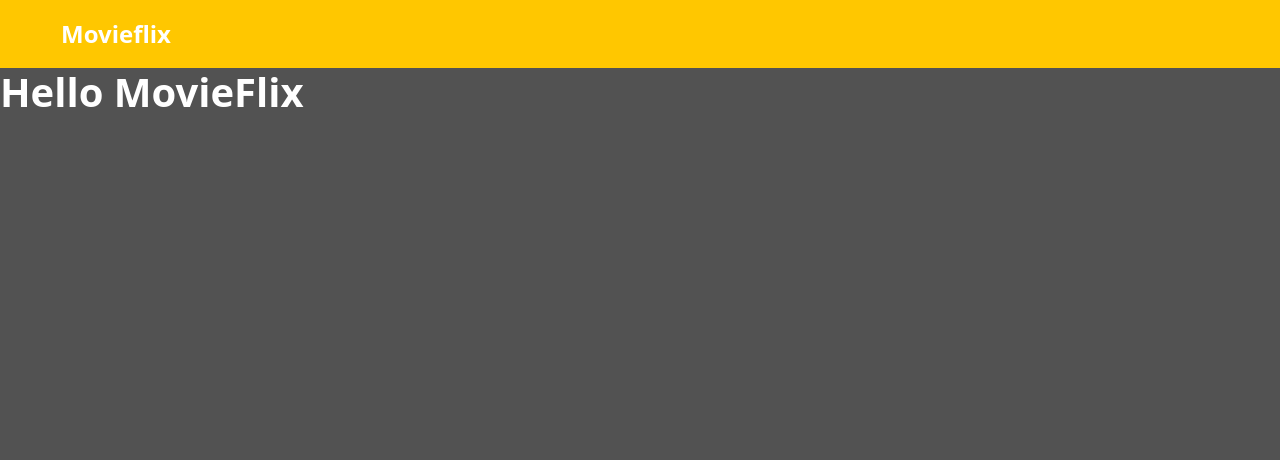
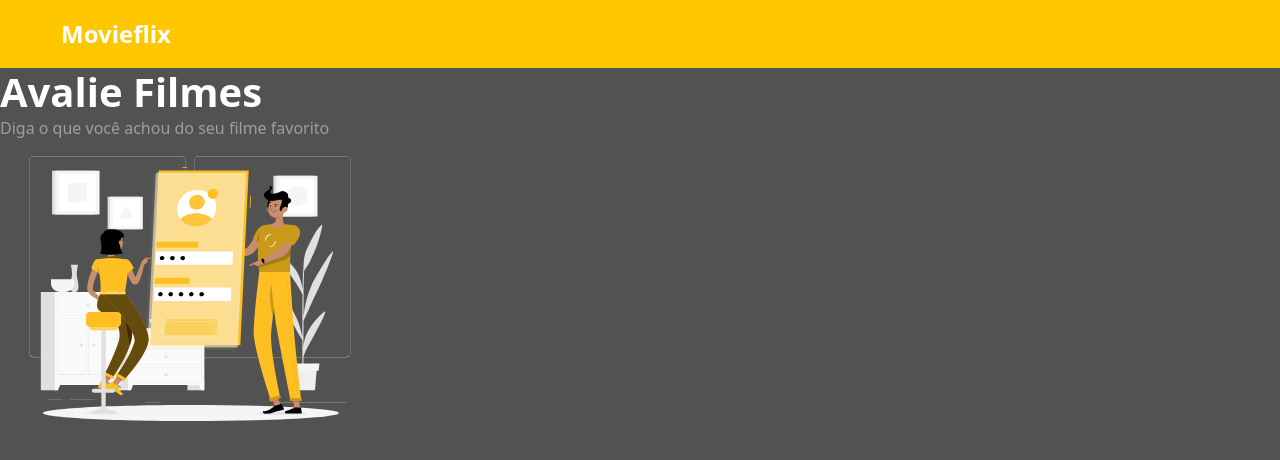
Before and after one commit to Samuferr/movieflix, a React (Create React App) app in the folder frontweb/: page / in a window 1280 px wide. Shown: the top 460 px of the page. Built offline with nearby package versions, Linux system fonts and the light colour scheme.

Commit message:
Home page created

```diff
--- a/frontweb/src/App.tsx
+++ b/frontweb/src/App.tsx
@@ -1,12 +1,11 @@
 import './assets/styles/custom.scss'
 import './App.css';
-import Navbar from 'components/Navbar';
+import Home from 'pages/Home';
 
 function App() {
   return (
     <>
-    <Navbar />
-    <h1>Hello MovieFlix</h1>
+    <Home />
     </>
   );
 }
--- a/frontweb/src/components/Navbar/index.tsx
+++ b/frontweb/src/components/Navbar/index.tsx
@@ -1,6 +1,6 @@
 import './styles.css';
 
-function Navbar() {
+const Navbar = () => {
     return (
         <nav className="main-nav navbar bg-primary">
         <div className="container-fluid navbar-content">
--- /dev/null
+++ b/frontweb/src/pages/Home/index.tsx
@@ -0,0 +1,22 @@
+import { ReactComponent as MainImage } from 'assets/images/main-image.svg';
+import Navbar from 'components/Navbar';
+
+const Home = () => {
+  return (
+    <>
+      <Navbar />
+      <div className="home-container">
+        <div className="home-content">
+        <h1>Avalie Filmes</h1>
+        <p>Diga o que você achou do seu filme favorito</p>
+        </div>
+        <div className="home-image-container">
+            <MainImage />
+        </div>
+      </div>
+
+    </>
+  );
+};
+
+export default Home;
--- /dev/null
+++ b/frontweb/src/pages/Home/styles.css
@@ -0,0 +1,3 @@
+.home-container{
+    border: 10px solid red
+}
```
Also changed, not shown: frontweb/src/assets/images/main-image.svg (added), 1 other file (tests, documents, lock files or other folders).
